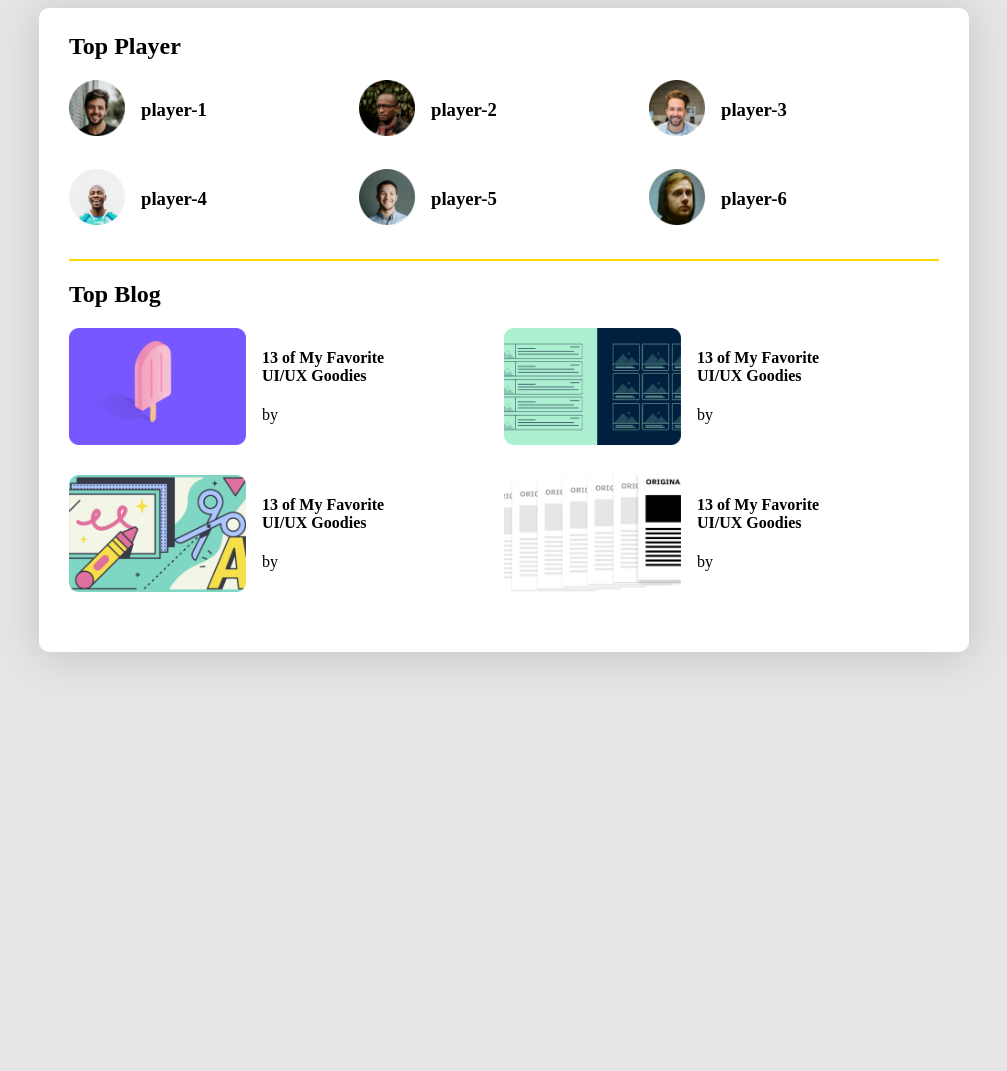
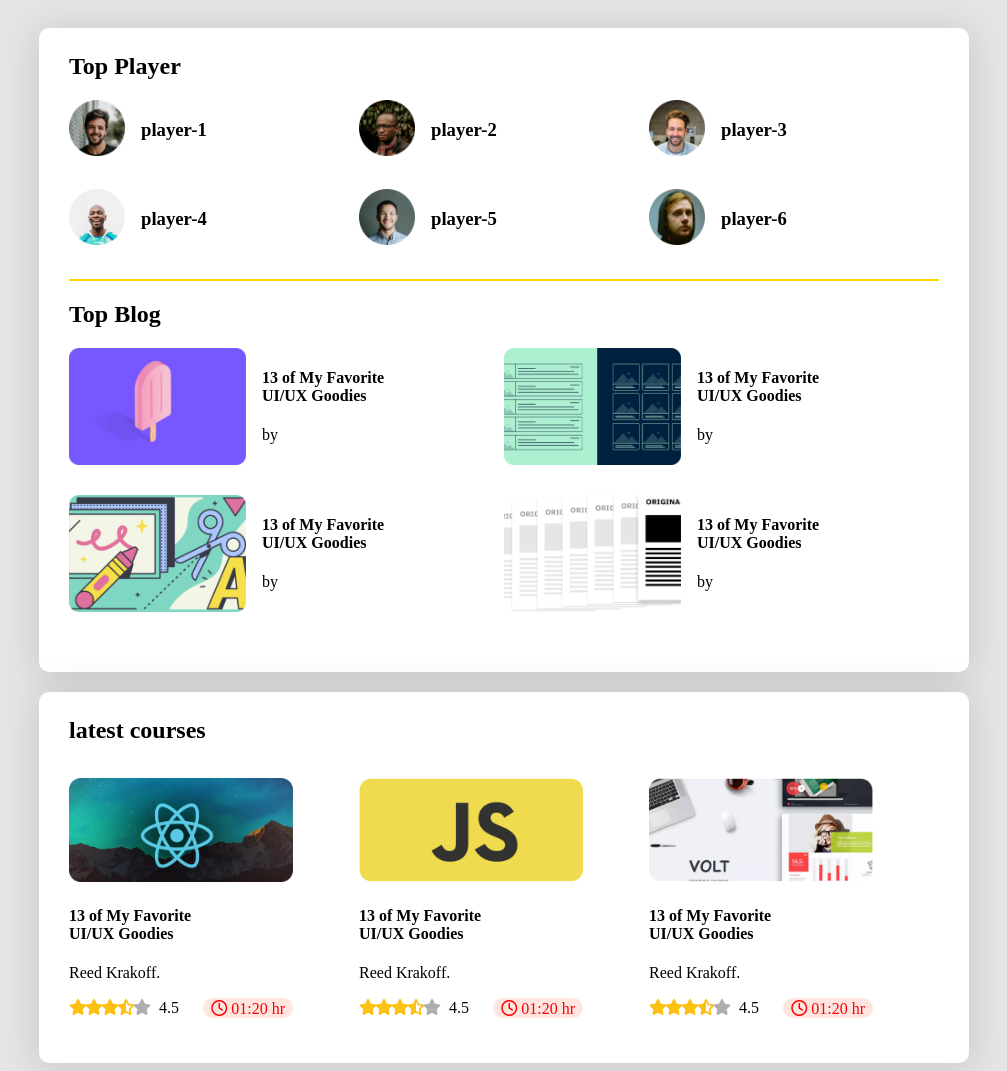
Before and after one commit to info-mdshakeeb/leader-board-css3, a plain HTML site: page index.html in a window 1280 px wide. Shown: the whole page, without its empty margins (136-1143 px from the left). Before the commit the page ends 800 px from the top, so only its background shows below. Drawn offline with Linux system fonts and the light colour scheme.

Commit message:
code complite

```diff
--- a/index.html
+++ b/index.html
@@ -4,6 +4,10 @@
     <meta charset="UTF-8" />
     <meta http-equiv="X-UA-Compatible" content="IE=edge" />
     <meta name="viewport" content="width=x, initial-scale=1.0" />
+    <script
+      src="https://kit.fontawesome.com/3db5e5079b.js"
+      crossorigin="anonymous"
+    ></script>
     <link rel="stylesheet" href="style.css" />
     <title>Document</title>
   </head>
@@ -79,8 +83,89 @@
           </div>
         </div>
       </section>
+      <!-- top player & top blog section end -->
+      <!-- latest courses start -->
+      <section class="container">
+        <h2 class="title">latest courses</h2>
+        <div class="latest-courses">
+          <div class="courses">
+            <div class="course">
+              <img src="./images/courses/course-1.png" alt="" />
+              <div class="">
+                <h4>13 of My Favorite <br />UI/UX Goodies</h4>
+                <p>Reed Krakoff.</p>
+              </div>
+              <div class="course-info">
+                <div class="reating">
+                  <i class="fa-solid fa-star icon icon-color-full"></i>
+                  <i class="fa-solid fa-star icon icon-color-full"></i>
+                  <i class="fa-solid fa-star icon icon-color-full"></i>
+                  <i
+                    class="fa-solid fa-star-half-stroke icon icon-color-full"
+                  ></i>
+                  <i class="fa-solid fa-star icon icon-color-emty"></i>
+                  <span>4.5</span>
+                </div>
 
-      <!-- top player & top blog section end -->
+                <div class="course-info-time">
+                  <i class="fa-regular fa-clock"></i> 01:20 hr
+                </div>
+              </div>
+            </div>
+          </div>
+          <div class="courses">
+            <div class="course">
+              <img src="./images/courses/course-3.png" alt="" />
+              <div class="">
+                <h4>13 of My Favorite <br />UI/UX Goodies</h4>
+                <p>Reed Krakoff.</p>
+              </div>
+              <div class="course-info">
+                <div class="reating">
+                  <i class="fa-solid fa-star icon icon-color-full"></i>
+                  <i class="fa-solid fa-star icon icon-color-full"></i>
+                  <i class="fa-solid fa-star icon icon-color-full"></i>
+                  <i
+                    class="fa-solid fa-star-half-stroke icon icon-color-full"
+                  ></i>
+                  <i class="fa-solid fa-star icon icon-color-emty"></i>
+                  <span>4.5</span>
+                </div>
+
+                <div class="course-info-time">
+                  <i class="fa-regular fa-clock"></i> 01:20 hr
+                </div>
+              </div>
+            </div>
+          </div>
+          <div class="courses">
+            <div class="course">
+              <img src="./images/courses/course-2.png" alt="" />
+              <div class="">
+                <h4>13 of My Favorite <br />UI/UX Goodies</h4>
+                <p>Reed Krakoff.</p>
+              </div>
+              <div class="course-info">
+                <div class="reating">
+                  <i class="fa-solid fa-star icon icon-color-full"></i>
+                  <i class="fa-solid fa-star icon icon-color-full"></i>
+                  <i class="fa-solid fa-star icon icon-color-full"></i>
+                  <i
+                    class="fa-solid fa-star-half-stroke icon icon-color-full"
+                  ></i>
+                  <i class="fa-solid fa-star icon icon-color-emty"></i>
+                  <span>4.5</span>
+                </div>
+
+                <div class="course-info-time">
+                  <i class="fa-regular fa-clock"></i> 01:20 hr
+                </div>
+              </div>
+            </div>
+          </div>
+        </div>
+      </section>
+      <!-- latest courses end -->
     </main>
   </body>
 </html>
--- a/style.css
+++ b/style.css
@@ -8,10 +8,11 @@ body {
   border-radius: 20px;
   box-shadow: 0px 4px 40px rgba(0, 0, 0, 0.15);
   border-radius: 10px;
+  margin-top: 20px;
 }
 main {
   display: flex;
-  justify-content: center;
+  flex-direction: column;
   align-items: center;
 }
 
@@ -62,3 +63,50 @@ hr {
   height: 68px;
   margin-left: 16px;
 }
+/* latest courses start */
+.latest-courses {
+  display: grid;
+  grid-template-columns: repeat(3, 1fr);
+}
+.courses {
+  height: 269px;
+  width: 252px;
+}
+.courses {
+  display: flex;
+  align-items: center;
+}
+
+.course img {
+  width: 224px;
+  height: 104px;
+}
+.course-info {
+  display: flex;
+  align-items: center;
+  justify-content: space-between;
+}
+.course-info-content {
+  height: 22px;
+  width: 22px;
+}
+.icon {
+  width: 12px;
+  height: 11px;
+}
+.icon-color-full {
+  color: #ffc014;
+}
+.icon-color-emty {
+  color: #aeaeae;
+  margin-right: 10px;
+}
+
+.course-info-time {
+  background: #fee5df;
+  border-radius: 14.6913px;
+  color: red;
+  padding-left: 8px;
+  padding-right: 8px;
+  padding-top: 2px;
+}
```
